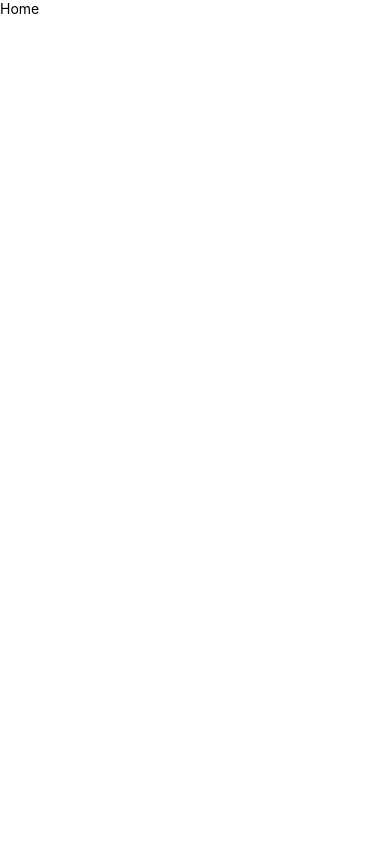
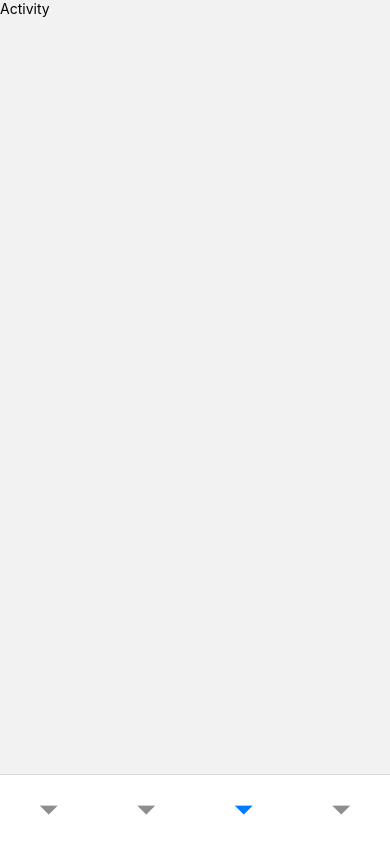
Before and after one commit to sujinlee0202/react-native-insta-app, a React Native app: screen /Activity in a window 390 px wide. Built offline with nearby package versions, Linux system fonts and the light colour scheme.

Commit message:
react navigation을 이용한 라우팅 기능 구현

```diff
--- a/App.tsx
+++ b/App.tsx
@@ -1,12 +1,47 @@
 import React from 'react';
-import {Text} from 'react-native';
+import {createBottomTabNavigator} from '@react-navigation/bottom-tabs';
+import {createNativeStackNavigator} from '@react-navigation/native-stack';
 import Home from './src/screens/Home';
+import {NavigationContainer} from '@react-navigation/native';
+import Search from './src/screens/Search';
+import Activity from './src/screens/Activity';
+import Profile from './src/screens/Profile';
+import Status from './src/screens/Status';
+import FriendProfile from './src/screens/FriendProfile';
+import EditProfile from './src/screens/EditProfile';
 
-function App(): React.JSX.Element {
+const Tab = createBottomTabNavigator();
+const Stack = createNativeStackNavigator();
+
+const BottomTabScreen = () => {
   return (
-    <Text>
-      <Home />
-    </Text>
+    <Tab.Navigator
+      screenOptions={() => ({
+        tabBarHideOnKeyboard: true,
+        tabBarShowLabel: false,
+        headerShown: false,
+        tabBarStyle: {
+          height: 70,
+        },
+      })}>
+      <Tab.Screen name="Home" component={Home} />
+      <Tab.Screen name="Search" component={Search} />
+      <Tab.Screen name="Activity" component={Activity} />
+      <Tab.Screen name="Profile" component={Profile} />
+    </Tab.Navigator>
+  );
+};
+
+function App() {
+  return (
+    <NavigationContainer>
+      <Stack.Navigator screenOptions={{headerShown: false}}>
+        <Stack.Screen name="Bottom" component={BottomTabScreen} />
+        <Stack.Screen name="Status" component={Status} />
+        <Stack.Screen name="FriendProfile" component={FriendProfile} />
+        <Stack.Screen name="EditProfile" component={EditProfile} />
+      </Stack.Navigator>
+    </NavigationContainer>
   );
 }
 
--- /dev/null
+++ b/src/screens/Activity.tsx
@@ -0,0 +1,12 @@
+import {View, Text} from 'react-native';
+import React from 'react';
+
+const Activity = () => {
+  return (
+    <View>
+      <Text>Activity</Text>
+    </View>
+  );
+};
+
+export default Activity;
--- /dev/null
+++ b/src/screens/EditProfile.tsx
@@ -0,0 +1,12 @@
+import {View, Text} from 'react-native';
+import React from 'react';
+
+const EditProfile = () => {
+  return (
+    <View>
+      <Text>EditProfile</Text>
+    </View>
+  );
+};
+
+export default EditProfile;
--- /dev/null
+++ b/src/screens/FriendProfile.tsx
@@ -0,0 +1,12 @@
+import {View, Text} from 'react-native';
+import React from 'react';
+
+const FriendProfile = () => {
+  return (
+    <View>
+      <Text>FriendProfile</Text>
+    </View>
+  );
+};
+
+export default FriendProfile;
--- /dev/null
+++ b/src/screens/Profile.tsx
@@ -0,0 +1,12 @@
+import {View, Text} from 'react-native';
+import React from 'react';
+
+const Profile = () => {
+  return (
+    <View>
+      <Text>Profile</Text>
+    </View>
+  );
+};
+
+export default Profile;
--- /dev/null
+++ b/src/screens/Search.tsx
@@ -0,0 +1,12 @@
+import {View, Text} from 'react-native';
+import React from 'react';
+
+const Search = () => {
+  return (
+    <View>
+      <Text>Search</Text>
+    </View>
+  );
+};
+
+export default Search;
--- /dev/null
+++ b/src/screens/Status.tsx
@@ -0,0 +1,12 @@
+import {View, Text} from 'react-native';
+import React from 'react';
+
+const Status = () => {
+  return (
+    <View>
+      <Text>Status</Text>
+    </View>
+  );
+};
+
+export default Status;
```
Also changed, not shown: package.json (+8 -2 lines), 2 other files (tests, documents, lock files or other folders).
